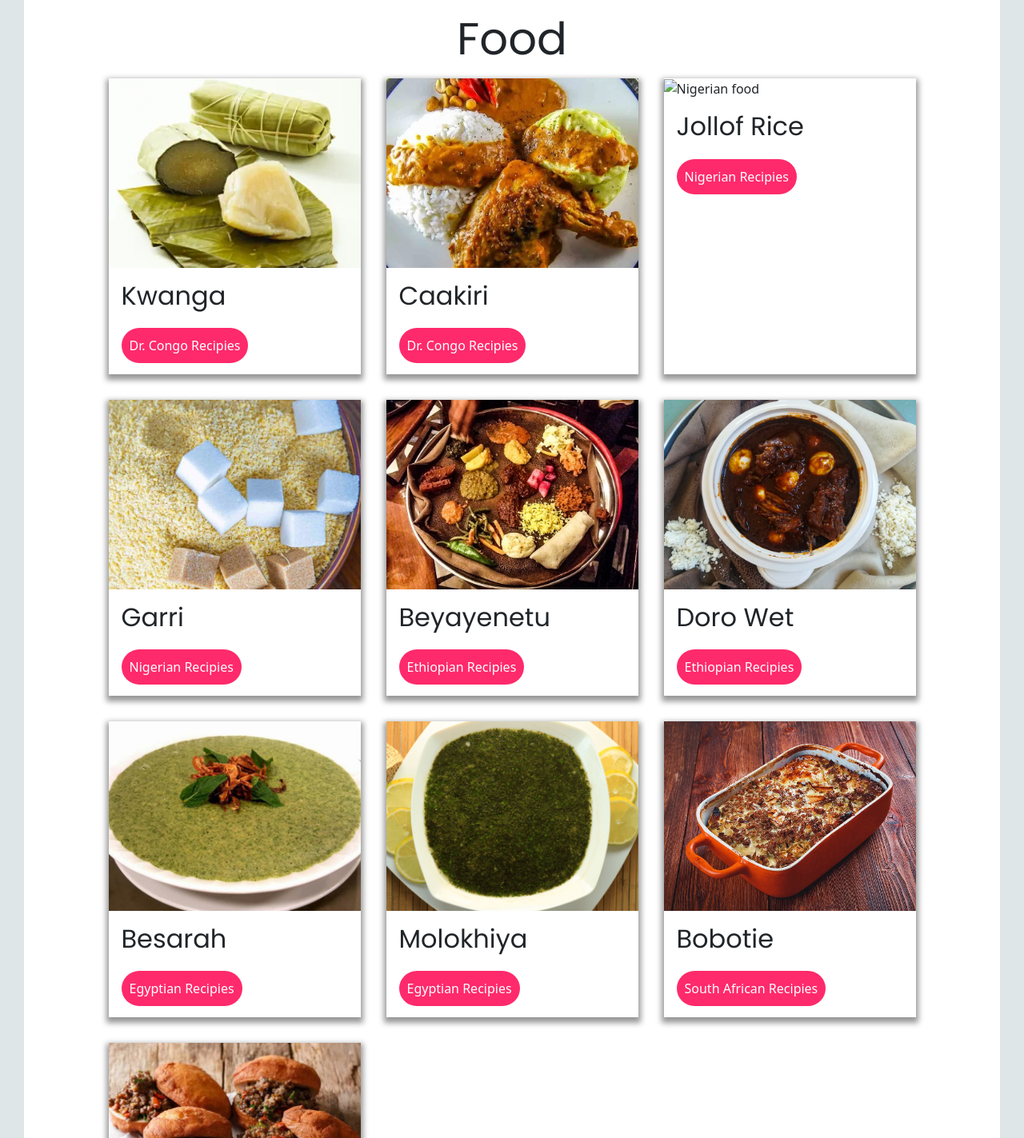
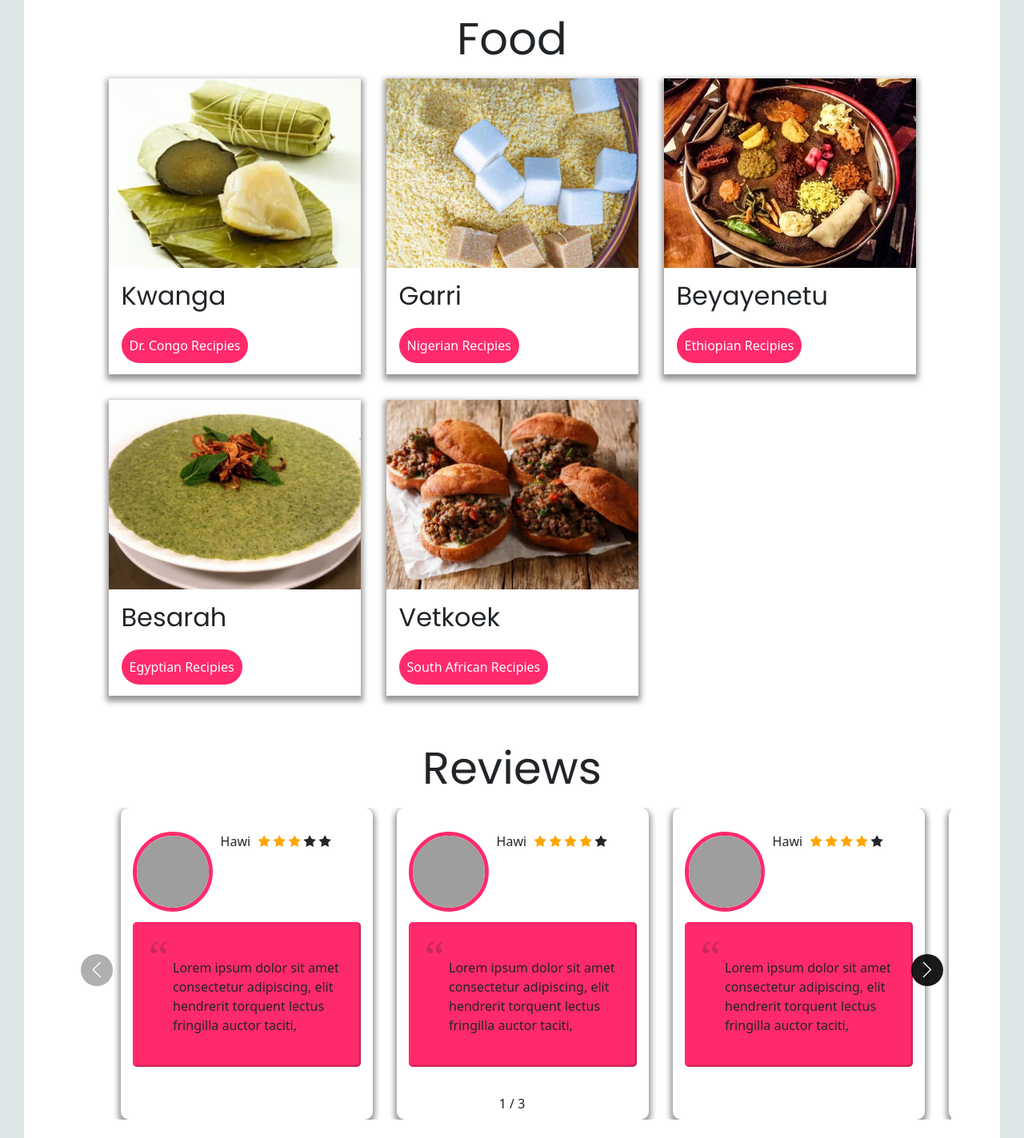
Before and after one commit to Hawigirmachew/AfriFood, a plain HTML site: page index.html in a window 1280 px wide. Shown: the part 1660-3083 px from the top of the page at 80% size. Drawn offline with nearby package versions, Linux system fonts and the light colour scheme; grey boxes are pictures that could not be loaded.

Commit message:
last commit

```diff
--- a/CSS/style.css
+++ b/CSS/style.css
@@ -33,6 +33,7 @@
 body {
   background-color: var(--body-color);
 }
+
 li {
   list-style: none;
 }
@@ -69,9 +70,8 @@ a {
   box-shadow: 0px 4px 7px 3px rgba(0, 0, 0, 0.41);
   cursor: pointer;
   transition: all 0.5s;
-
 }
-.bxs-arrow-to-top{
+.bxs-arrow-to-top {
   font-size: var(--xxsfont-size);
 }
 /* common for all */
@@ -152,7 +152,7 @@ a {
   content: "";
   position: absolute;
   top: 0;
-  right: -36px;
+  right: -35px;
   width: 0;
   border-width: 32px 18px;
   border-style: solid;
@@ -164,6 +164,7 @@ a {
   border-radius: 50%;
   transform: translateY(10px);
   background-color: rgba(0, 0, 0, 0.9);
+  color: var(--white-color);
   transition: 0.2s;
 }
 .slide-btn:hover {
@@ -206,18 +207,28 @@ a {
   align-items: center;
   justify-content: center;
   gap: 2rem;
-  transition: 1s;
-  transition-timing-function: ease-in-out;
+}
+.min_wrapper-box {
+  height: 370px;
+  box-shadow: 0px 4px 7px 3px rgba(0, 0, 0, 0.41);
 }
 
 .food-img {
   width: 100%;
   height: 237px;
   object-fit: cover;
+  animation: slide ease-in-out 4s;
 }
-.min_wrapper-box {
-  height: 370px;
-  box-shadow: 0px 4px 7px 3px rgba(0, 0, 0, 0.41);
+
+@keyframes slide {
+  0% {
+    opacity: 0;
+    /* bottom: 10px; */
+  }
+  100% {
+    opacity: 1;
+    /* bottom: 0; */
+  }
 }
 .food-name {
   font-family: var(--font-family-poppins);
--- a/index.html
+++ b/index.html
@@ -68,7 +68,7 @@
       </section>
       <section class="foodSlider">
         <div class="foodSlider_wrapper foodSwiper">
-          <div class="slider--content">
+          <div class="slide--content">
             <div class="slide">
               <img
                 src="./Assets/food/Egypt/Fuul-768x499.png"
@@ -98,7 +98,7 @@
             </div>
             <div class="slide">
               <img
-                src="./Assets/food/SA/bobotie_SA.jpg"
+                src="./Assets/food/SA/south-african-food-bobotie.jpg.webp"
                 alt="Bobotie southAfrican  food"
                 srcset=""
               />
@@ -151,33 +151,9 @@
                 <a href="./pages/drcongo.html" class="goto">Dr. Congo Recipies</a>
               </div>
             </div>
-            <div class="min_wrapper-box">
-              <img
-                src="./Assets/food/Dr. Congo/chicken-moambe-congo.webp"
-                alt="Dr. Congo food"
-                class="food-img"
-              />
 
-              <div>
-                <h4 class="food-name">Caakiri</h4>
+            <!-- Nigerian food -->
 
-                <a href="./pages/drcongo.html" class="goto">Dr. Congo Recipies</a>
-              </div>
-            </div>
-            <!-- Nigerian food -->
-            <div class="min_wrapper-box">
-              <img
-                src="./Assets/food/Nigeria/Jollof-Rice_nigeria.jpg"
-                alt="Nigerian food"
-                class="food-img"
-              />
-
-              <div>
-                <h4 class="food-name">Jollof Rice</h4>
-
-                <a href="./pages/nigeria.html" class="goto">Nigerian Recipies</a>
-              </div>
-            </div>
             <div class="min_wrapper-box">
               <img
                 src="./Assets/food/Nigeria/Garri-683x1024.jpg"
@@ -204,18 +180,7 @@
                 <a href="./pages/ethiopia.html" class="goto">Ethiopian Recipies</a>
               </div>
             </div>
-            <div class="min_wrapper-box">
-              <img
-                src="./Assets/food/Ethiopia/doro-wet-ethiopia.jpg"
-                alt="Ethioapin food"
-                class="food-img"
-              />
 
-              <div>
-                <h4 class="food-name">Doro Wet</h4>
-                <a href="./pages/ethiopia.html" class="goto">Ethiopian Recipies</a>
-              </div>
-            </div>
             <!-- Egyptian food -->
             <div class="min_wrapper-box">
               <img
@@ -230,33 +195,9 @@
                 <a href="./pages/ethiopia.html" class="goto">Egyptian Recipies</a>
               </div>
             </div>
-            <div class="min_wrapper-box">
-              <img
-                src="./Assets/food/Egypt/Molokhiya-768x499.png"
-                alt="Egyptian Food"
-                class="food-img"
-              />
 
-              <div>
-                <h4 class="food-name">Molokhiya</h4>
+            <!-- South African food -->
 
-                <a href="./pages/ethiopia.html" class="goto">Egyptian Recipies</a>
-              </div>
-            </div>
-            <!-- South African food -->
-            <div class="min_wrapper-box">
-              <img
-                src="./Assets/food/SA/south-african-food-bobotie.jpg.webp"
-                alt="South African food"
-                class="food-img"
-              />
-
-              <div>
-                <h4 class="food-name">Bobotie</h4>
-
-                <a href="./pages/southafrican.html" class="goto">South African Recipies</a>
-              </div>
-            </div>
             <div class="min_wrapper-box">
               <img
                 src="./Assets/food/SA/vetkoek_SA.jpg"
```
Also changed, not shown: CSS/about.css (+4 -8 lines), CSS/contact.css (+2 -6 lines), pages/about.html (+5 -1 lines), pages/contact.html (+6 -3 lines), pages/drcongo.html (+13 -13 lines), pages/nigeria.html (+3 -2 lines).
